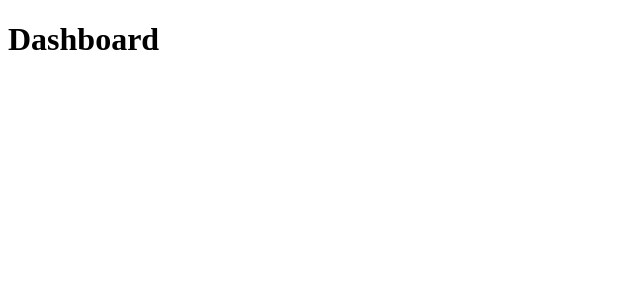
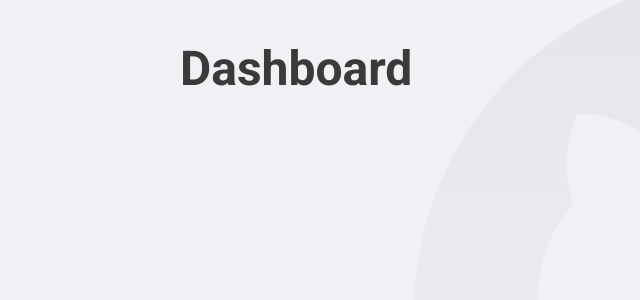
Before and after one commit to rafitinha/first-app-react, a React (Create React App) app: page / in a window 1280 px wide. Shown: the top 300 px of the page, without its empty margins (0-640 px from the left). Built offline with nearby package versions, Linux system fonts and the light colour scheme.

Commit message:
feat(styled-components): :construction: added styled-components

```diff
--- a/package.json
+++ b/package.json
@@ -14,6 +14,7 @@
     "react-dom": "^18.0.0",
     "react-router-dom": "^6.3.0",
     "react-scripts": "5.0.0",
+    "styled-components": "^5.3.5",
     "typescript": "^4.6.3",
     "web-vitals": "^2.1.4"
   },
@@ -37,6 +38,7 @@
   },
   "devDependencies": {
     "@types/react-router-dom": "^5.3.3",
+    "@types/styled-components": "^5.1.25",
     "@typescript-eslint/eslint-plugin": "^5.18.0",
     "@typescript-eslint/parser": "^5.18.0",
     "eslint": "^8.13.0",
--- a/public/index.html
+++ b/public/index.html
@@ -7,6 +7,8 @@
     <meta name="theme-color" content="#3A3A3A" />
 
     <title>Github Explore</title>
+
+    <link href="https://fonts.googleapis.com/css2?family=Roboto:ital,wght@0,700;1,400&display=swap" rel="stylesheet">
   </head>
   <body>
     <noscript>You need to enable JavaScript to run this app.</noscript>
--- a/src/App.tsx
+++ b/src/App.tsx
@@ -1,10 +1,14 @@
 import React from 'react';
 import { BrowserRouter } from 'react-router-dom';
 import Rotas from './routes';
+import GlobalStyke from './styles/global';
 
 const App: React.FC = () => (
-    <BrowserRouter>
-        <Rotas />
-    </BrowserRouter>
+    <>
+        <BrowserRouter>
+            <Rotas />
+        </BrowserRouter>
+        <GlobalStyke />
+    </>
 );
 export default App;
--- a/src/pages/Dashboard/index.tsx
+++ b/src/pages/Dashboard/index.tsx
@@ -1,7 +1,9 @@
 import React from 'react';
 
-const Dashboard: React.FC = () => {
-    return <h1>Dashboard</h1>;
+import Title from './styles';
+
+export const Dashboard: React.FC = () => {
+    return <Title>Dashboard</Title>;
 };
 
 export default Dashboard;
--- /dev/null
+++ b/src/pages/Dashboard/styles.ts
@@ -0,0 +1,10 @@
+import styled from 'styled-components';
+
+// Template literals
+
+const Title = styled.h1`
+    font-size: 48px;
+    color: #3a3a3a;
+`;
+
+export default Title;
--- /dev/null
+++ b/src/styles/global.ts
@@ -0,0 +1,31 @@
+import { createGlobalStyle } from 'styled-components';
+
+import githubBackground from '../assets/github-background.svg';
+
+export default createGlobalStyle`
+  *{
+    margin: 0;
+    padding: 0;
+    outline: 0;
+    box-sizing: border-box;
+  }
+
+  body {
+      background: #F0F0F5 url(${githubBackground}) no-repeat 70% top;
+      -webkit-font-smoothing: antialiased;
+  }
+
+  body, input, button {
+      font: 16px Roboto, sans-serif;
+  }
+
+  #root{
+     max-width: 960px;
+     margin: 0 auto;
+     padding: 40px 20px;
+  }
+
+  button {
+      cursor: pointer;
+  }
+`;
```
Also changed, not shown: src/assets/github-background.svg (added), 1 other file (tests, documents, lock files or other folders).
